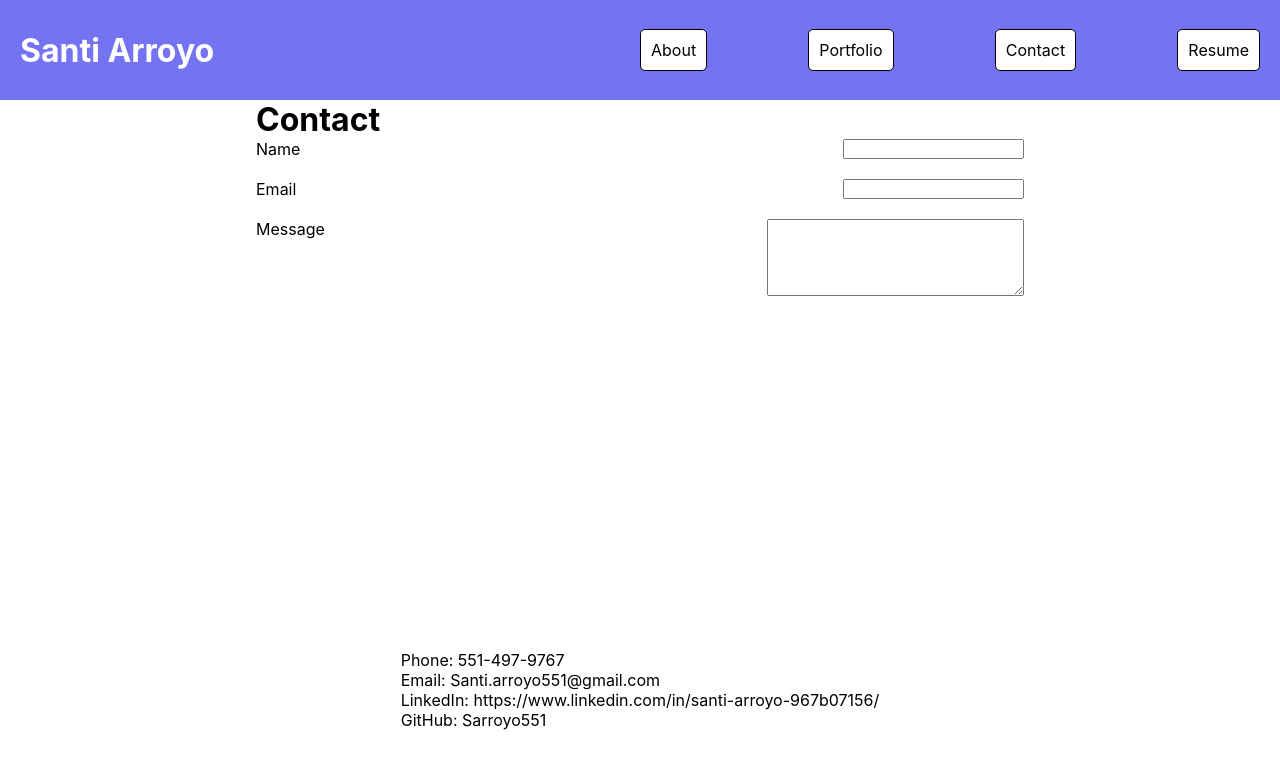
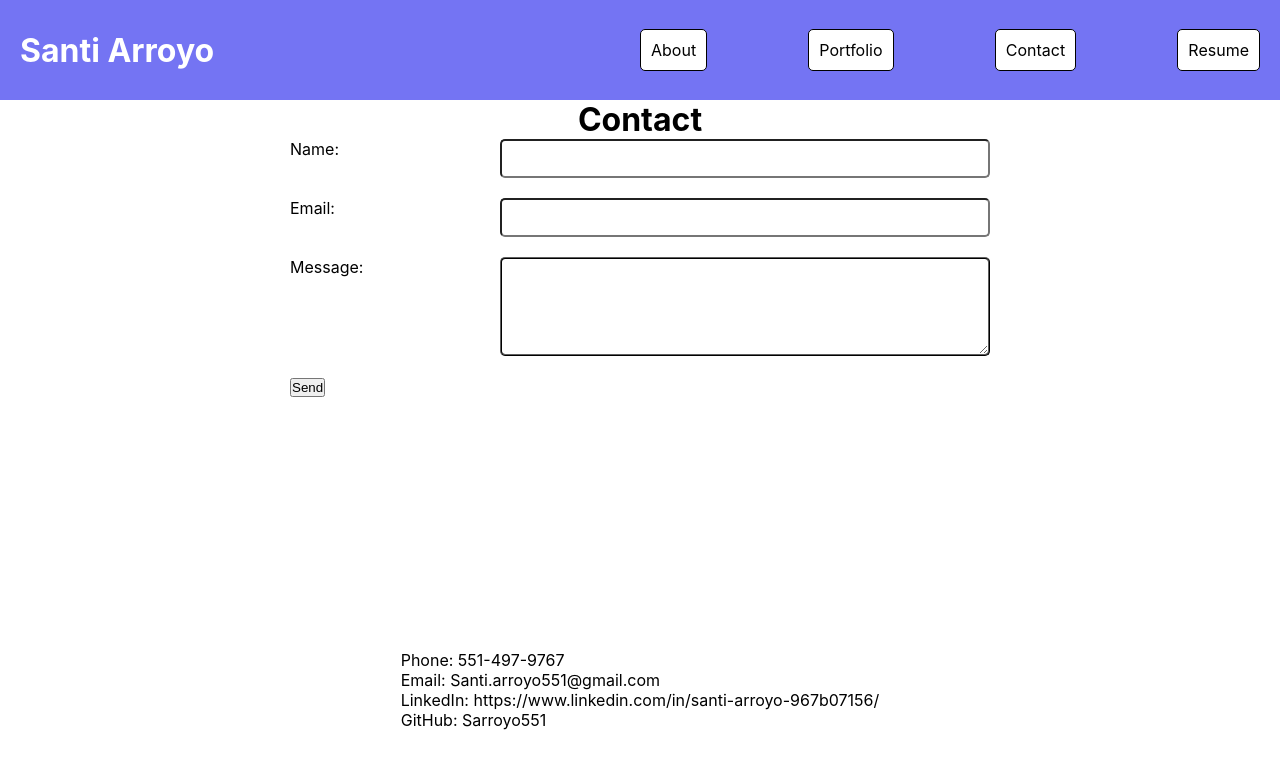
Before and after one commit to sarroyo551/new-portfolio-react, a React (Create React App) app: page / in a window 1280 px wide. Both pictures are taken after a click on the item "Contact". Shown: the top 768 px of the page. Built offline with nearby package versions, Linux system fonts and the light colour scheme.

Commit message:
made form in contact

```diff
--- a/src/App.css
+++ b/src/App.css
@@ -15,6 +15,9 @@
 
 .content {
   width: 60%;
+  display: flex;
+  flex-direction: column;
+  align-items: center;
 }
 
 footer {
@@ -64,6 +67,7 @@ header h1 {
 
 form {
   width: 100%;
+  max-width: 700px;
 }
 
 .inputContainer {
@@ -73,6 +77,18 @@ form {
   margin-bottom: 20px;
 }
 
+.inputContainer input {
+  width: 70%;
+  padding: 10px;
+  border-radius: 5px;
+}
+
+.inputContainer textarea {
+  width: 70%;
+  padding: 10px;
+  border-radius: 5px;
+  border: 2px ridge rgb(11, 11, 11);
+}
 
 
 
--- a/src/components/Contact.js
+++ b/src/components/Contact.js
@@ -1,22 +1,27 @@
-import React from 'react'
+import React, {useState} from 'react'
+
 
 function Contact() {
+  const [name, setName] = useState('');
+  const [email, setEmail] = useState('');
+  const [message, setMessage] = useState('');
   return (
     <div className='content'>
       <h1>Contact</h1>
-         <form>
+         <form action='mailto:santi.arroyo551@gmail.com' method='post'>
             <div className='inputContainer'>
-                <label for='name'>Name</label>
-                <input type='text' name='name' id='name'/>
+                <label for='name'>Name: </label>
+                <input type='text' name='name' id='name' onChange={ (e) => setName(e.target.value)}/>
             </div>
             <div className='inputContainer'>
-              <label for='email'>Email</label>
-              <input type='email' name='email' id='email'/>
+              <label for='email'>Email: </label>
+              <input type='email' name='email' id='email' onChange={ (e) => setEmail(e.target.value)}/>
             </div>
             <div className='inputContainer'>
-              <label for='message'>Message</label>
-              <textarea name='message' id='message' rows='5' cols='30'/>
+              <label for='message'>Message: </label>
+              <textarea name='message' id='message' rows='5' cols='30' onChange={ (e) => setMessage(e.target.value)}/>
             </div>
+            <button type='submit'>Send</button>
          </form>
     </div>
   )
```
